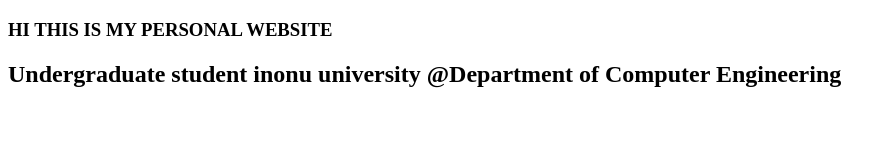
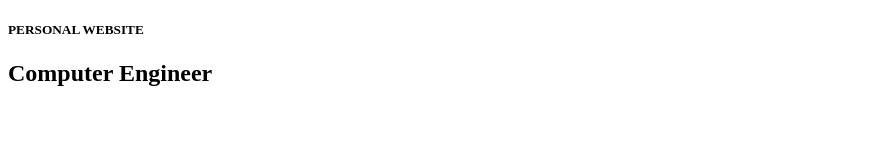
Before and after one commit to kiziltasmehmet/kiziltasmehmet.github.io, a plain HTML site: page index.html in a window 1280 px wide. Shown: the whole page, without its empty margins (0-896 px from the left). Drawn offline with Linux system fonts and the light colour scheme.

Commit message:
Update index.html

```diff
--- a/index.html
+++ b/index.html
@@ -6,7 +6,7 @@
         <link href="main.css" rel="stylesheet" type="text/css">
     </head>
     <body background = "home.jpg">
-        <h3>HI THIS IS MY PERSONAL WEBSITE</h3>
-        <h2>Undergraduate student inonu university @Department of Computer Engineering</h2>
+        <h5>PERSONAL WEBSITE</h5>
+        <h2>Computer Engineer</h2>
     </body>
 </html>
```
